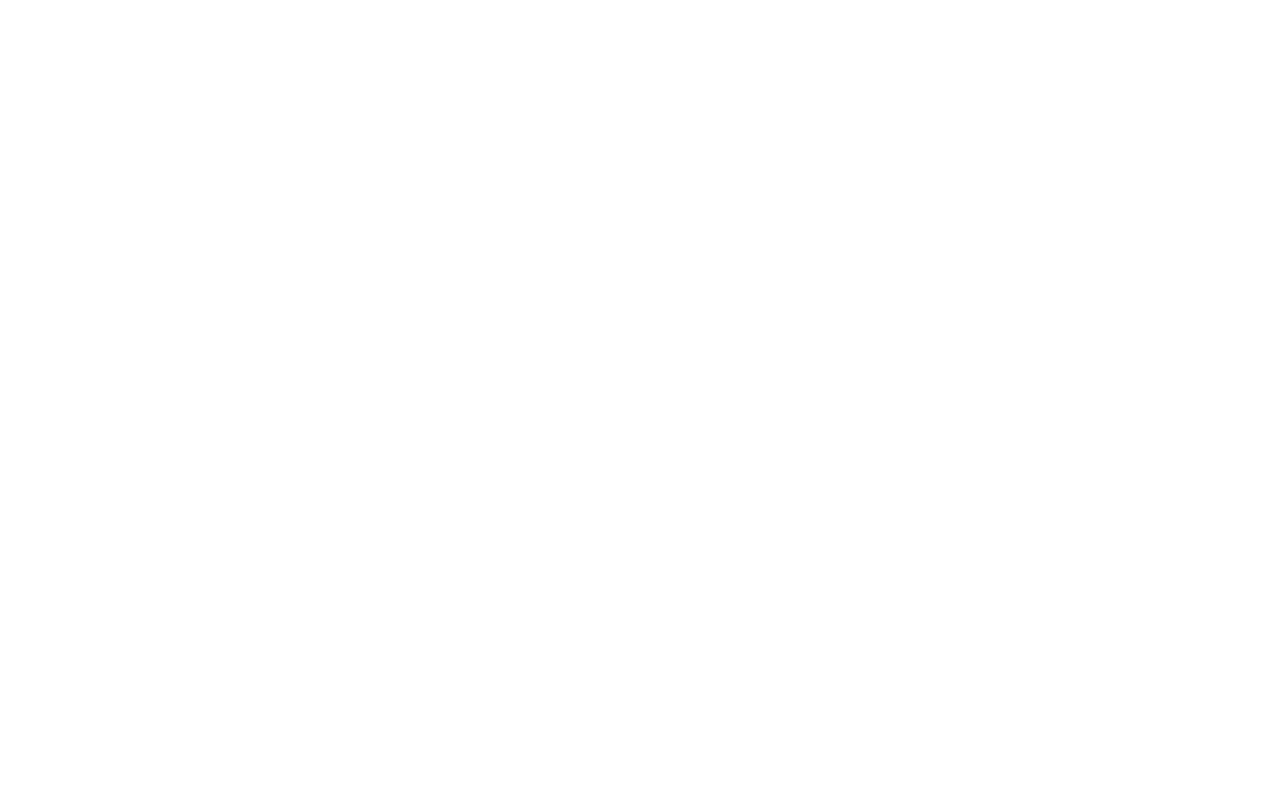
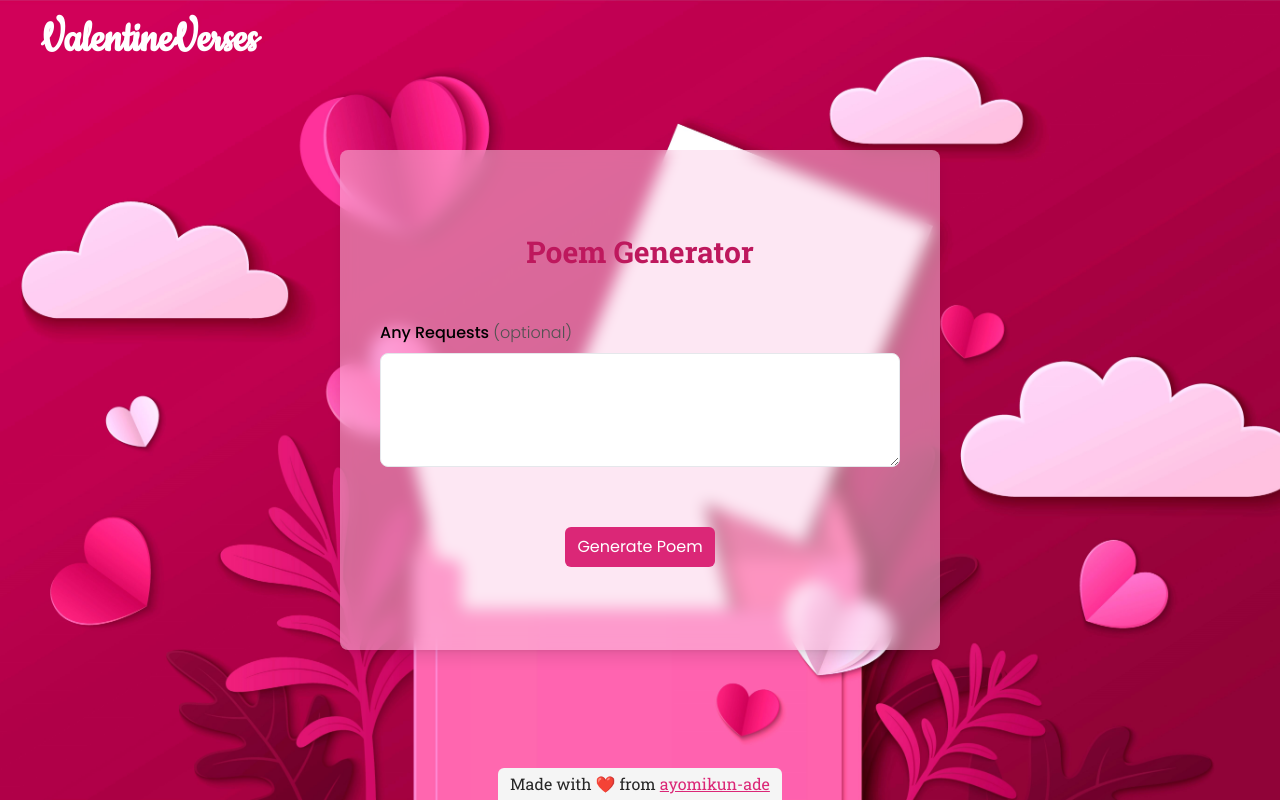
Before and after one commit to ayomikun-ade/valentineverses.ui, a React (Vite) app: page /poem-generator in a window 1280 px wide. Before the commit this address had no page. Built offline with nearby package versions, Linux system fonts and the light colour scheme.

Commit message:
feat: added poem generator page

```diff
--- a/src/App.jsx
+++ b/src/App.jsx
@@ -1,6 +1,7 @@
 import { BrowserRouter, Route, Routes } from "react-router";
 import Home from "./pages/Home";
 import LoveLetter from "./pages/LoveLetter";
+import PoemGen from "./pages/PoemGen";
 
 const App = () => {
   return (
@@ -9,6 +10,7 @@
         <Routes>
           <Route index element={<Home />} />
           <Route path="/love-letter" element={<LoveLetter />} />
+          <Route path="/poem-generator" element={<PoemGen />} />
         </Routes>
       </BrowserRouter>
     </>
--- a/src/pages/Home.jsx
+++ b/src/pages/Home.jsx
@@ -26,9 +26,12 @@
             >
               Love Letter Generator
             </Link>
-            <button className="bg-pink-300 text-black rounded-md px-3 py-2 transition duration-300 hover:ease-in-out hover:bg-pink-400">
+            <Link
+              to="/poem-generator"
+              className="bg-pink-300 text-black rounded-md px-3 py-2 transition duration-300 hover:ease-in-out hover:bg-pink-400"
+            >
               Poem Generator
-            </button>
+            </Link>
           </div>
         </div>
         <Copyright />
--- /dev/null
+++ b/src/pages/PoemGen.jsx
@@ -0,0 +1,38 @@
+import Copyright from "../components/Copyright";
+import Header from "../components/Header";
+
+const PoemGen = () => {
+  return (
+    <>
+      <section className="relative font-soft bg-[url('/src/assets/letters.jpg')] bg-no-repeat bg-left-bottom bg-cover md:bg-center min-h-screen w-full flex flex-col justify-center items-center">
+        <Header />
+        <form className="bg-pink-200 bg-opacity-50 backdrop-blur flex flex-col w-[93%] max-w-[600px] md:w-full min-h-[500px] px-6 md:px-10 py-8 justify-evenly items-center shadow-lg rounded-lg">
+          <h2 className="font-hard text-pink-700 text-3xl text-center font-bold">
+            Poem Generator
+          </h2>
+          <div className="flex flex-col gap-2 mb-2 w-full">
+            <label className="font-medium" htmlFor="requests">
+              Any Requests{" "}
+              <span className="text-neutral-600 font-light font-soft">
+                (optional)
+              </span>
+            </label>
+            <textarea
+              className="rounded-lg px-3 py-2 outline-none border focus:border-pink-300 focus:shadow-md focus:shadow-pink-400/60 transition duration-300 hover:ease-in-out"
+              type="text"
+              name="requests"
+              id="requests"
+              rows={4}
+            />
+          </div>
+          <button className="bg-pink-600 rounded-md text-white px-3 py-2 hover:bg-pink-700 transition duration-300 hover:ease-in-out">
+            Generate Poem
+          </button>
+        </form>
+        <Copyright />
+      </section>
+    </>
+  );
+};
+
+export default PoemGen;
```
